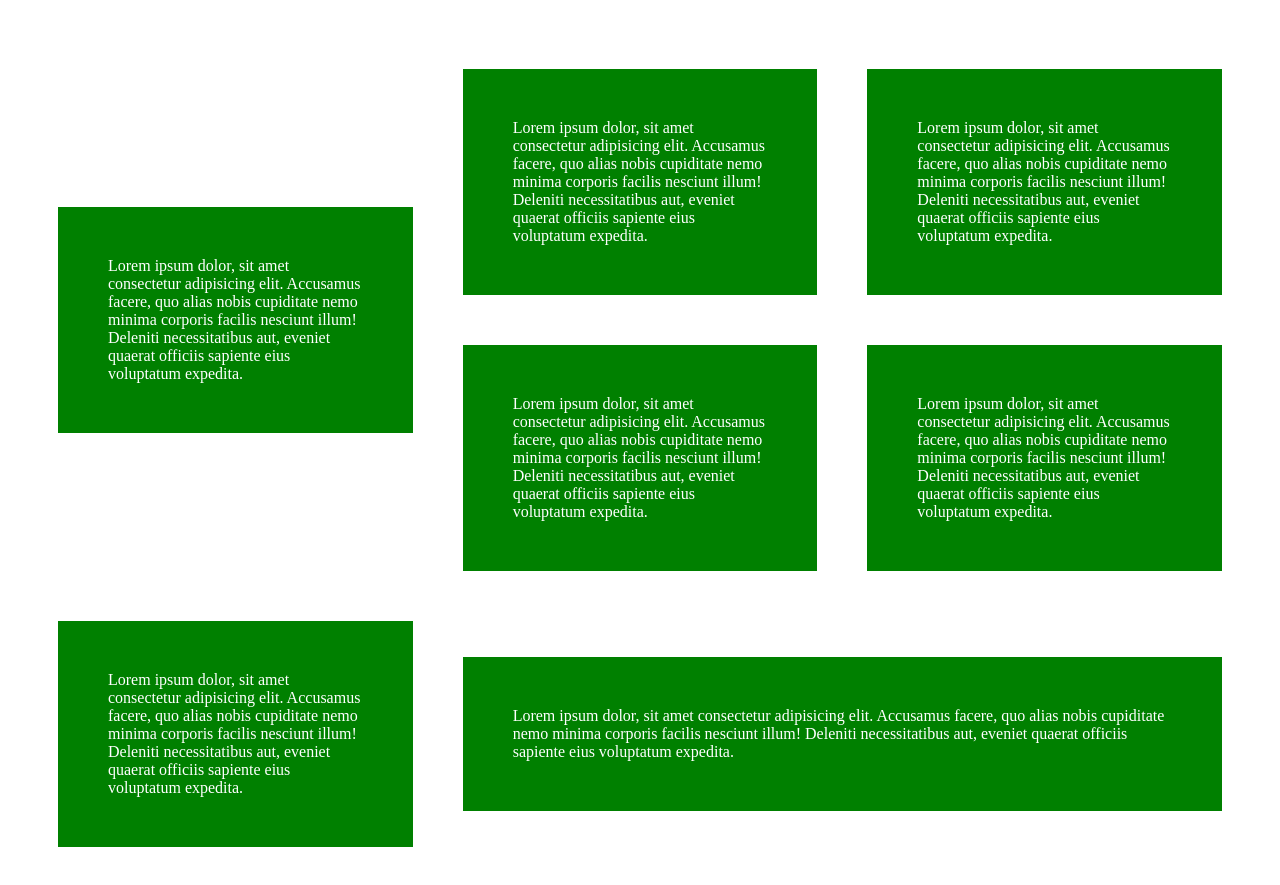
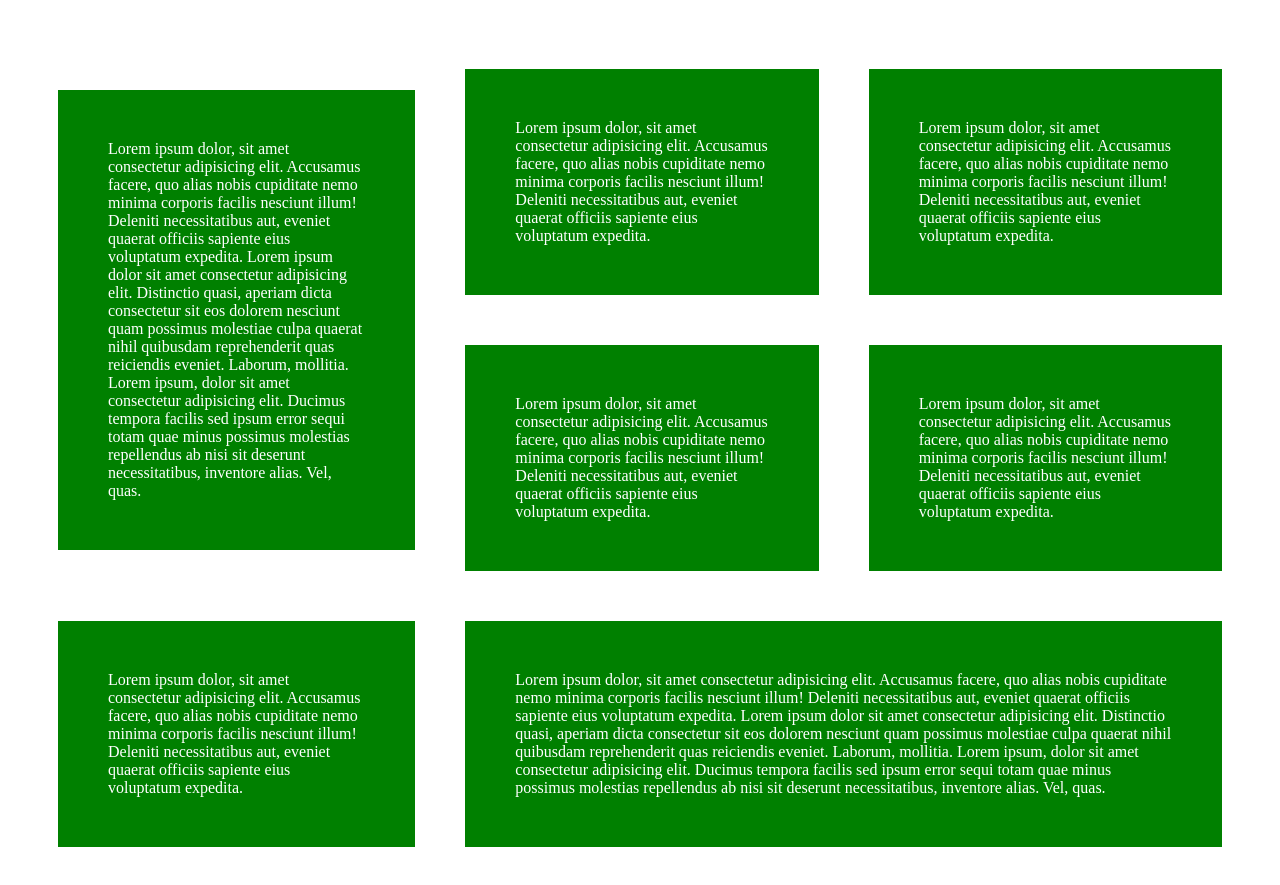
Before and after one commit to japospisil/japospisil-wba-grid-1, a plain HTML site: page wba-grid-1/index.html in a window 1280 px wide. Shown: the part 61-946 px from the top of the page. Drawn offline with Linux system fonts and the light colour scheme.

Commit message:
index.html

```diff
--- a/wba-grid-1/index.html
+++ b/wba-grid-1/index.html
@@ -11,13 +11,17 @@
 <h1><div class="header">CSS grid template</div></h1>
 
 <div class = "grid">
-    <div class="text0">Lorem ipsum dolor, sit amet consectetur adipisicing elit. Accusamus facere, quo alias nobis cupiditate nemo minima corporis facilis nesciunt illum! Deleniti necessitatibus aut, eveniet quaerat officiis sapiente eius voluptatum expedita.</div>
+    <div class="text0">Lorem ipsum dolor, sit amet consectetur adipisicing elit. Accusamus facere, quo alias nobis cupiditate nemo minima corporis facilis nesciunt illum! Deleniti necessitatibus aut, eveniet quaerat officiis sapiente eius voluptatum expedita.
+         Lorem ipsum dolor sit amet consectetur adipisicing elit. Distinctio quasi, aperiam dicta consectetur sit eos dolorem nesciunt quam possimus molestiae culpa quaerat nihil quibusdam reprehenderit quas reiciendis eveniet. Laborum, mollitia. Lorem ipsum,
+          dolor sit amet consectetur adipisicing elit. Ducimus tempora facilis sed ipsum error sequi totam quae minus possimus molestias repellendus ab nisi sit deserunt necessitatibus, inventore alias. Vel, quas.</div>
     <div class="text1">Lorem ipsum dolor, sit amet consectetur adipisicing elit. Accusamus facere, quo alias nobis cupiditate nemo minima corporis facilis nesciunt illum! Deleniti necessitatibus aut, eveniet quaerat officiis sapiente eius voluptatum expedita.</div>
     <div class="text2">Lorem ipsum dolor, sit amet consectetur adipisicing elit. Accusamus facere, quo alias nobis cupiditate nemo minima corporis facilis nesciunt illum! Deleniti necessitatibus aut, eveniet quaerat officiis sapiente eius voluptatum expedita.</div>
     <div class="text3">Lorem ipsum dolor, sit amet consectetur adipisicing elit. Accusamus facere, quo alias nobis cupiditate nemo minima corporis facilis nesciunt illum! Deleniti necessitatibus aut, eveniet quaerat officiis sapiente eius voluptatum expedita.</div>
     <div class="text4">Lorem ipsum dolor, sit amet consectetur adipisicing elit. Accusamus facere, quo alias nobis cupiditate nemo minima corporis facilis nesciunt illum! Deleniti necessitatibus aut, eveniet quaerat officiis sapiente eius voluptatum expedita.</div>
     <div class="text5">Lorem ipsum dolor, sit amet consectetur adipisicing elit. Accusamus facere, quo alias nobis cupiditate nemo minima corporis facilis nesciunt illum! Deleniti necessitatibus aut, eveniet quaerat officiis sapiente eius voluptatum expedita.</div>
-    <div class="text6">Lorem ipsum dolor, sit amet consectetur adipisicing elit. Accusamus facere, quo alias nobis cupiditate nemo minima corporis facilis nesciunt illum! Deleniti necessitatibus aut, eveniet quaerat officiis sapiente eius voluptatum expedita.</div>
+    <div class="text6">Lorem ipsum dolor, sit amet consectetur adipisicing elit. Accusamus facere, quo alias nobis cupiditate nemo minima corporis facilis nesciunt illum! Deleniti necessitatibus aut, eveniet quaerat officiis sapiente eius voluptatum expedita.
+        Lorem ipsum dolor sit amet consectetur adipisicing elit. Distinctio quasi, aperiam dicta consectetur sit eos dolorem nesciunt quam possimus molestiae culpa quaerat nihil quibusdam reprehenderit quas reiciendis eveniet. Laborum, mollitia. Lorem ipsum,
+         dolor sit amet consectetur adipisicing elit. Ducimus tempora facilis sed ipsum error sequi totam quae minus possimus molestias repellendus ab nisi sit deserunt necessitatibus, inventore alias. Vel, quas.</div>
 </div>
 
 </body>
```
